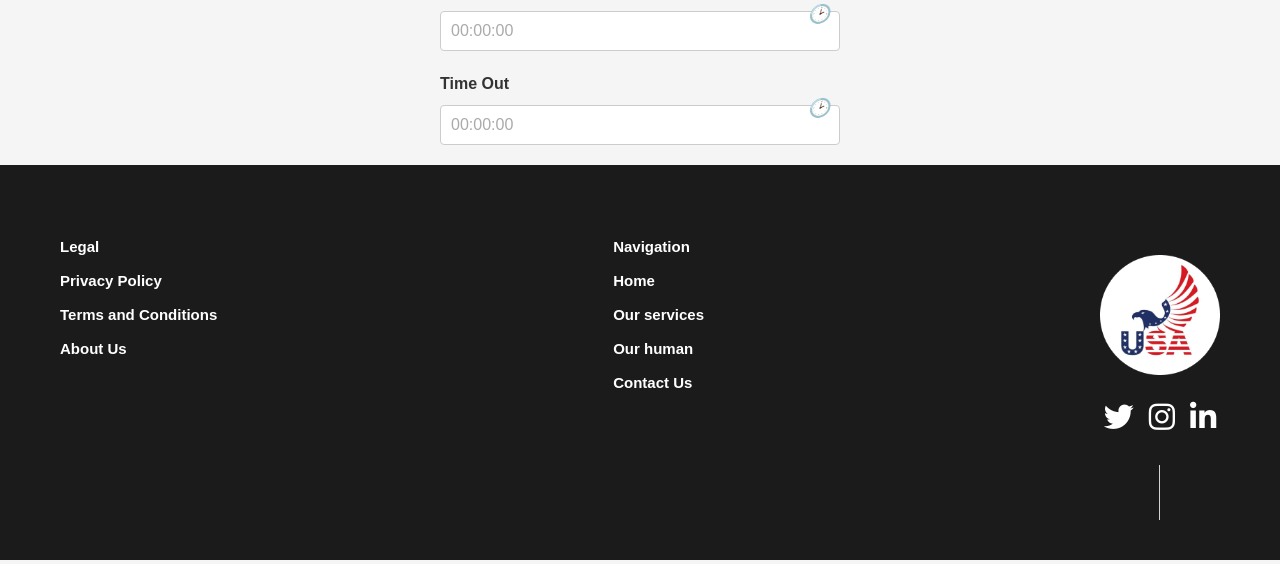
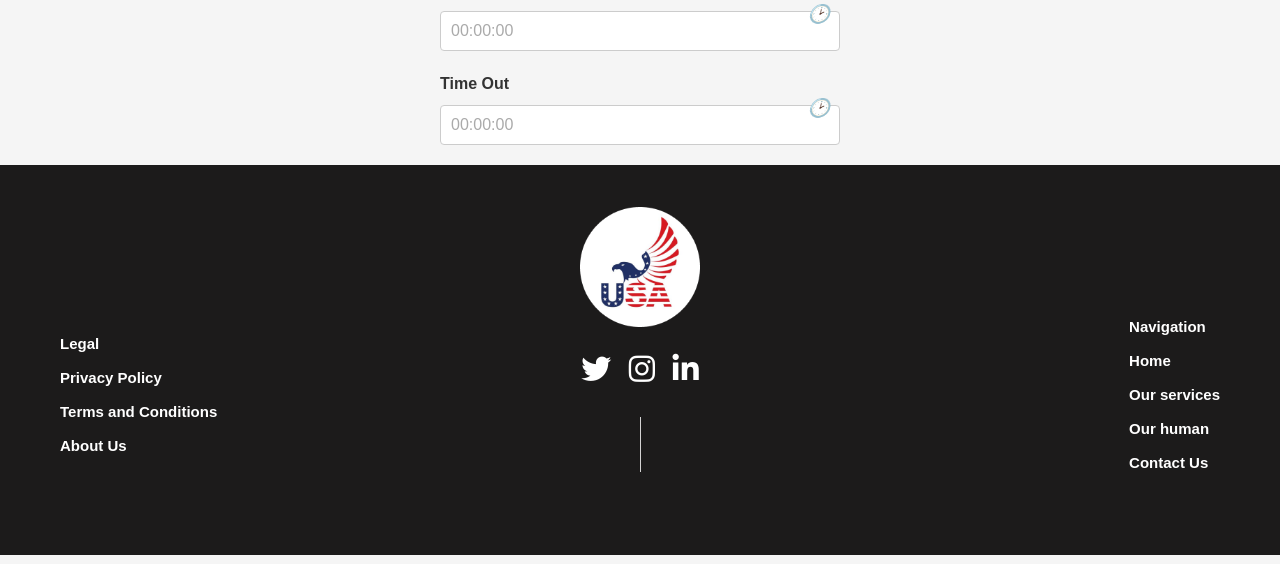
Before and after one commit to MockProject072024Nhom1/MockProject_072024_Nhom1, a Flask app: page / in a window 1280 px wide. Shown: the part 236-800 px from the top of the page. Run offline with Flask 3, Linux system fonts and the light colour scheme; some libraries are stand-ins or nearby versions.

Commit message:
Update style.css

```diff
--- a/Timekeeping/static/style.css
+++ b/Timekeeping/static/style.css
@@ -108,7 +108,7 @@ li a {
     flex-direction: column;
     width: 100%;
     max-width: 400px;
-    margin: 20px auto; /* Tạo khoảng cách đều hai bên và khoảng cách trên và dưới */
+    margin: 20px auto;
 }
 
 .date-label, .time-label {
@@ -179,7 +179,7 @@ li a {
 footer {
     background-color: #1c1b1b;
     font-size: 15px;
-    padding-top: 30px;
+    padding: 30px 0;
     color: #ffffff;
     margin-top: auto;
 }
@@ -187,14 +187,15 @@ footer {
 .footer-content {
     width: 100%;
     max-width: 1200px;
-    margin: auto;
-    padding: 40px 20px;
+    margin: 0 auto;
+    padding: 120px 20px 40px;
     display: flex;
     justify-content: space-between;
-    flex-wrap: wrap; /* Đảm bảo nội dung của footer không bị tràn ra ngoài */
+    align-items: center;
+    flex-wrap: wrap;
 }
 
-.footer-content_left, .footer-content_right {
+.footer-content_right, .footer-content_left {
     display: flex;
     flex-direction: column;
 }
@@ -212,19 +213,25 @@ footer {
 }
 
 .footer-content_center {
-    display: flex;
-    flex-direction: column;
-    align-items: center;
-    margin-top: 20px;
+    position: absolute;
+    left: 50%;
+    transform: translateX(-50%);
+    margin-top: -120px;
+    text-align: center;
 }
 
 .footer-content_center--image img {
     width: 120px;
+}
+
+.footer-content_center--image {
     margin-bottom: 20px;
 }
 
 .footer-content_center--logos {
     display: flex;
+    flex-direction: row;
+    justify-content: space-around;
     gap: 15px;
 }
 
@@ -242,17 +249,27 @@ footer {
     height: 55px;
     width: 1px;
     background-color: lightgrey;
-    margin: 30px auto 0;
+    margin: 30px auto 0 auto;
 }
 
-/* Responsive Footer */
 @media (max-width: 768px) {
     .footer-content {
         flex-direction: column;
-        text-align: center;
+        align-items: center;
+    }
+
+    .footer-content_left, .footer-content_right {
+        margin: 0;
+        align-items: center;
     }
 
     .footer-content_center {
         margin-top: 20px;
     }
 }
+
+@media (max-width: 480px) {
+    .footer-content_center--logos i {
+        font-size: 24px;
+    }
+}
```
